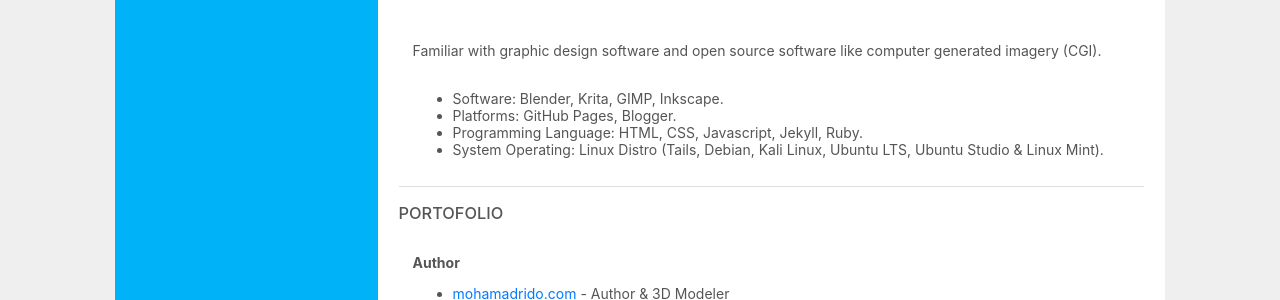
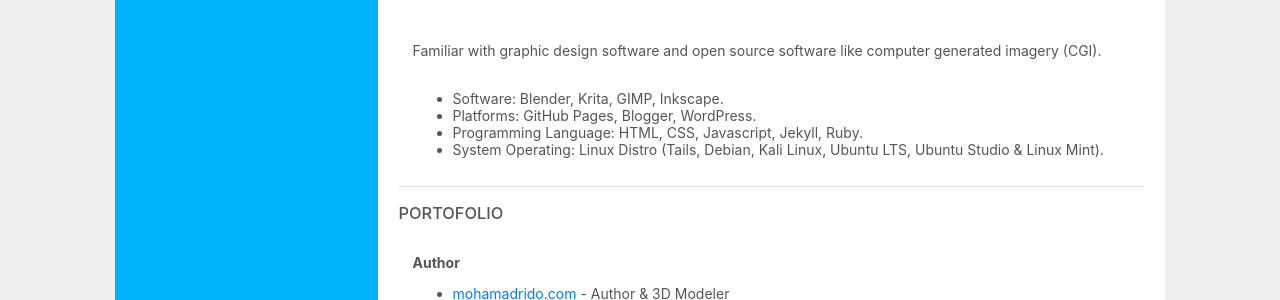
Before and after one commit to mohamadrido/about, a Jekyll site: the page built from index.html, in a window 1280 px wide. Shown: the part 1020-1320 px from the top of the page. Built offline with Jekyll 4.4.1, drawn with Linux system fonts in a browser that asks for light colours.

Commit message:
Update index.html

```diff
--- a/index.html
+++ b/index.html
@@ -103,7 +103,7 @@
     <br/>
     <ul>
     <li>Software: Blender, Krita, GIMP, Inkscape.</li>
-    <li>Platforms: GitHub Pages, Blogger.</li>
+    <li>Platforms: GitHub Pages, Blogger, WordPress.</li>
     <li>Programming Language: HTML, CSS, Javascript, Jekyll, Ruby.</li>
     <li>System Operating: Linux Distro (Tails, Debian, Kali Linux, Ubuntu LTS, Ubuntu Studio & Linux Mint).</li>
     </ul>
```
